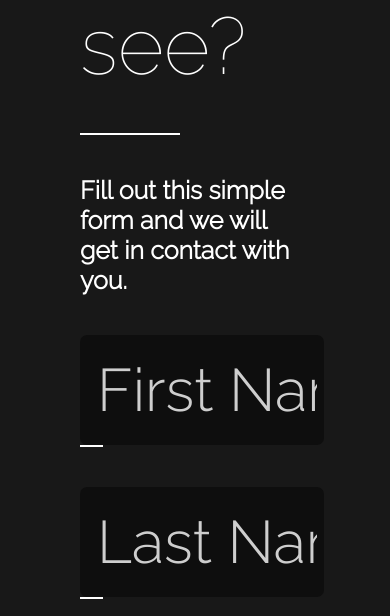
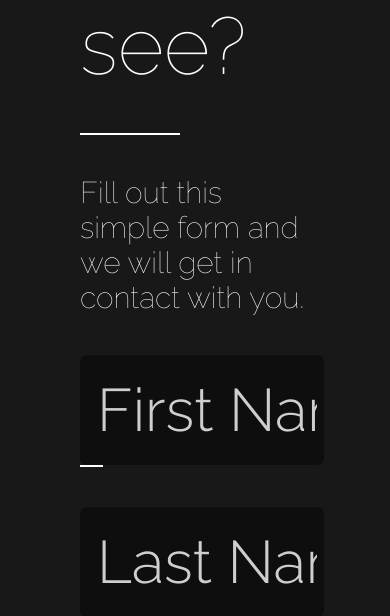
Before and after one commit to joybob22/pxptile, a PHP site: page /index.html in a window 390 px wide; the page is wider, and only the part inside the window is pictured. Shown: the part 3437-4053 px from the top of that part. Run offline with PHP 8.4, Linux system fonts and the light colour scheme; some libraries are stand-ins or nearby versions.

Commit message:
slight mobile enhancement on the form

```diff
--- a/main.css
+++ b/main.css
@@ -779,7 +779,8 @@ textarea {
 
   .form h3 {
     margin-top:40px;
-    font-size: 25px;
+    font-size: 30px;
+    font-weight: 100;
     margin-bottom: 40px;
   }
 
```
